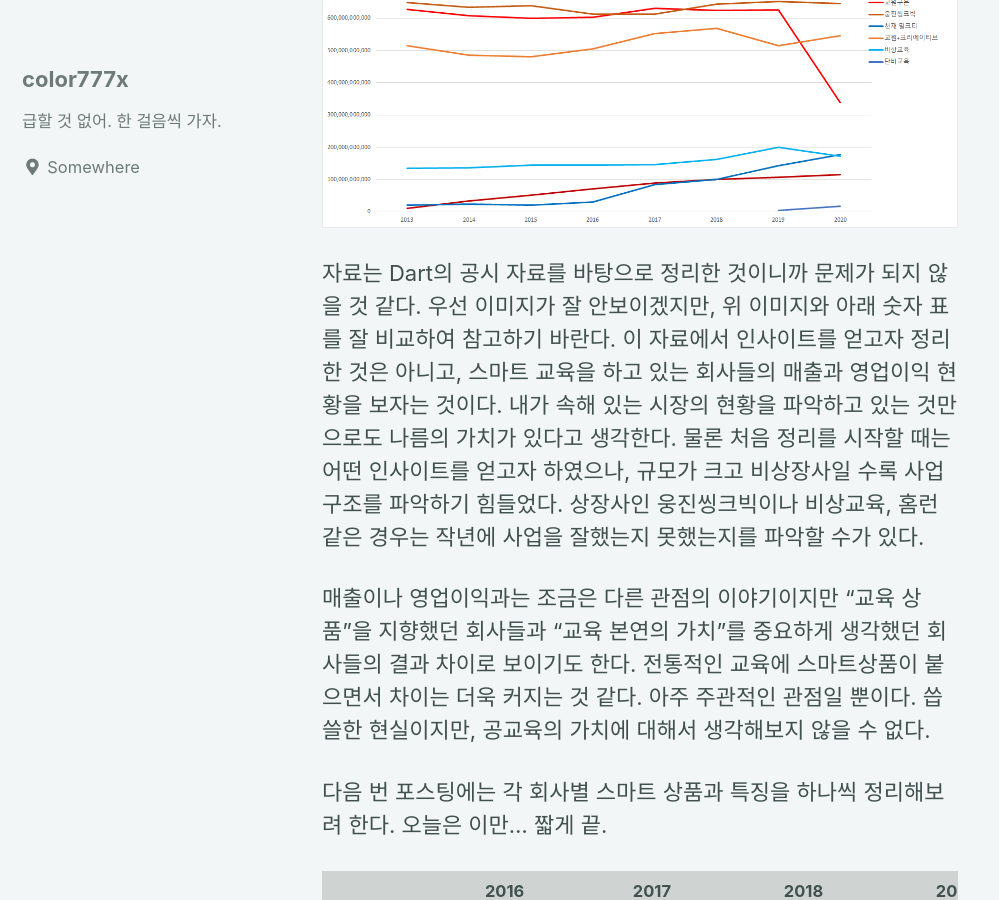
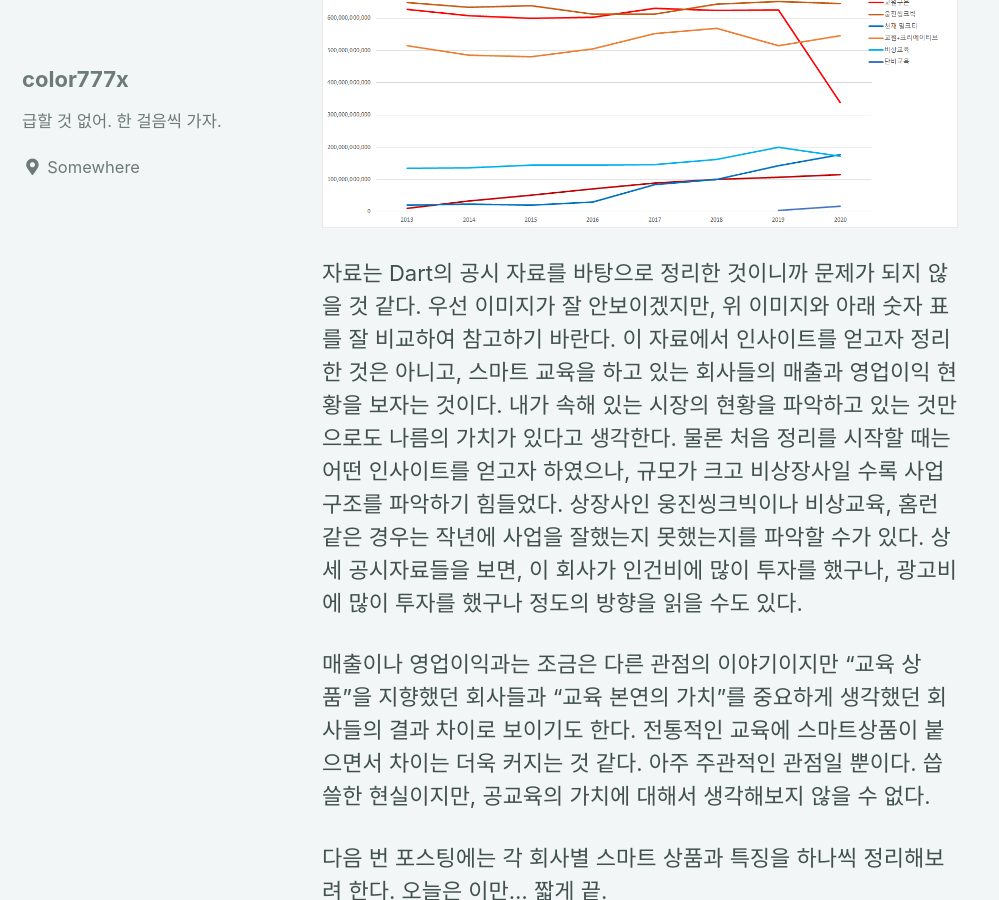
Before and after one commit to color777x/color777x.github.io, a Jekyll site: the page built from _posts/2021-06-18-EduMarket1.md, in a window 1280 px wide and 900 px high, scrolled down 610 px. Shown: the whole window, without its empty margins (0-999 px from the left). Built offline with Jekyll 4.4.1, drawn with Linux system fonts in a browser that asks for light colours; cached includes are drawn as plain includes.

Commit message:
교육시장 수정2

```diff
--- a/_posts/2021-06-18-EduMarket1.md
+++ b/_posts/2021-06-18-EduMarket1.md
@@ -13,7 +13,7 @@ tags:
 
 <img src="/assets/img/post/21.06.21/image-20210621182316622.png" width="1000px">
 
-자료는 Dart의 공시 자료를 바탕으로 정리한 것이니까 문제가 되지 않을 것 같다. 우선 이미지가 잘 안보이겠지만, 위 이미지와 아래 숫자 표를 잘 비교하여 참고하기 바란다. 이 자료에서 인사이트를 얻고자 정리한 것은 아니고, 스마트 교육을 하고 있는 회사들의 매출과 영업이익 현황을 보자는 것이다. 내가 속해 있는 시장의 현황을 파악하고 있는 것만으로도 나름의 가치가 있다고 생각한다. 물론 처음 정리를 시작할 때는 어떤 인사이트를 얻고자 하였으나, 규모가 크고 비상장사일 수록 사업 구조를 파악하기 힘들었다. 상장사인 웅진씽크빅이나 비상교육, 홈런 같은 경우는 작년에 사업을 잘했는지 못했는지를 파악할 수가 있다.
+자료는 Dart의 공시 자료를 바탕으로 정리한 것이니까 문제가 되지 않을 것 같다. 우선 이미지가 잘 안보이겠지만, 위 이미지와 아래 숫자 표를 잘 비교하여 참고하기 바란다. 이 자료에서 인사이트를 얻고자 정리한 것은 아니고, 스마트 교육을 하고 있는 회사들의 매출과 영업이익 현황을 보자는 것이다. 내가 속해 있는 시장의 현황을 파악하고 있는 것만으로도 나름의 가치가 있다고 생각한다. 물론 처음 정리를 시작할 때는 어떤 인사이트를 얻고자 하였으나, 규모가 크고 비상장사일 수록 사업 구조를 파악하기 힘들었다. 상장사인 웅진씽크빅이나 비상교육, 홈런 같은 경우는 작년에 사업을 잘했는지 못했는지를 파악할 수가 있다. 상세 공시자료들을 보면, 이 회사가 인건비에 많이 투자를 했구나, 광고비에 많이 투자를 했구나 정도의 방향을 읽을 수도 있다.
 
 매출이나 영업이익과는 조금은 다른 관점의 이야기이지만  "교육 상품"을 지향했던 회사들과 "교육 본연의 가치"를 중요하게 생각했던 회사들의 결과 차이로 보이기도 한다. 전통적인 교육에 스마트상품이 붙으면서 차이는 더욱 커지는 것 같다. 아주 주관적인 관점일 뿐이다. 씁쓸한 현실이지만, 공교육의 가치에 대해서 생각해보지 않을 수 없다.
 
```
